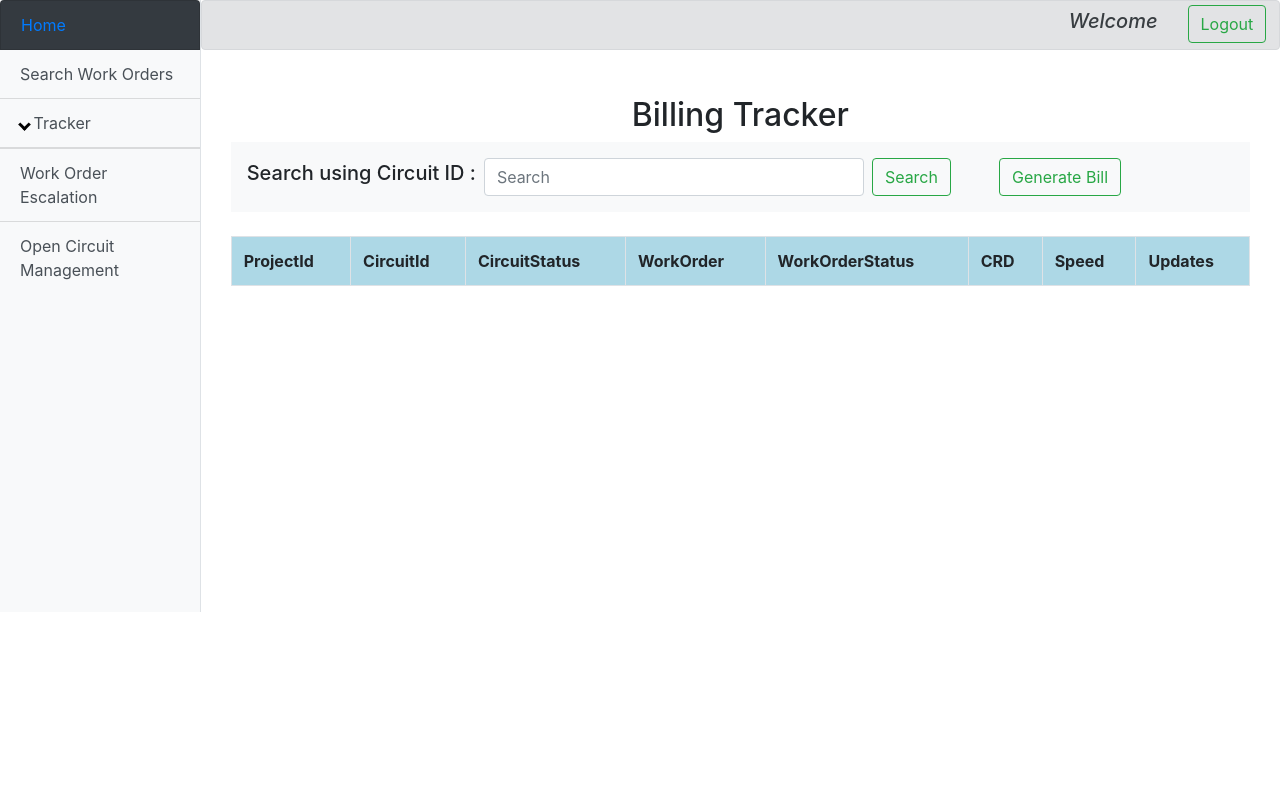
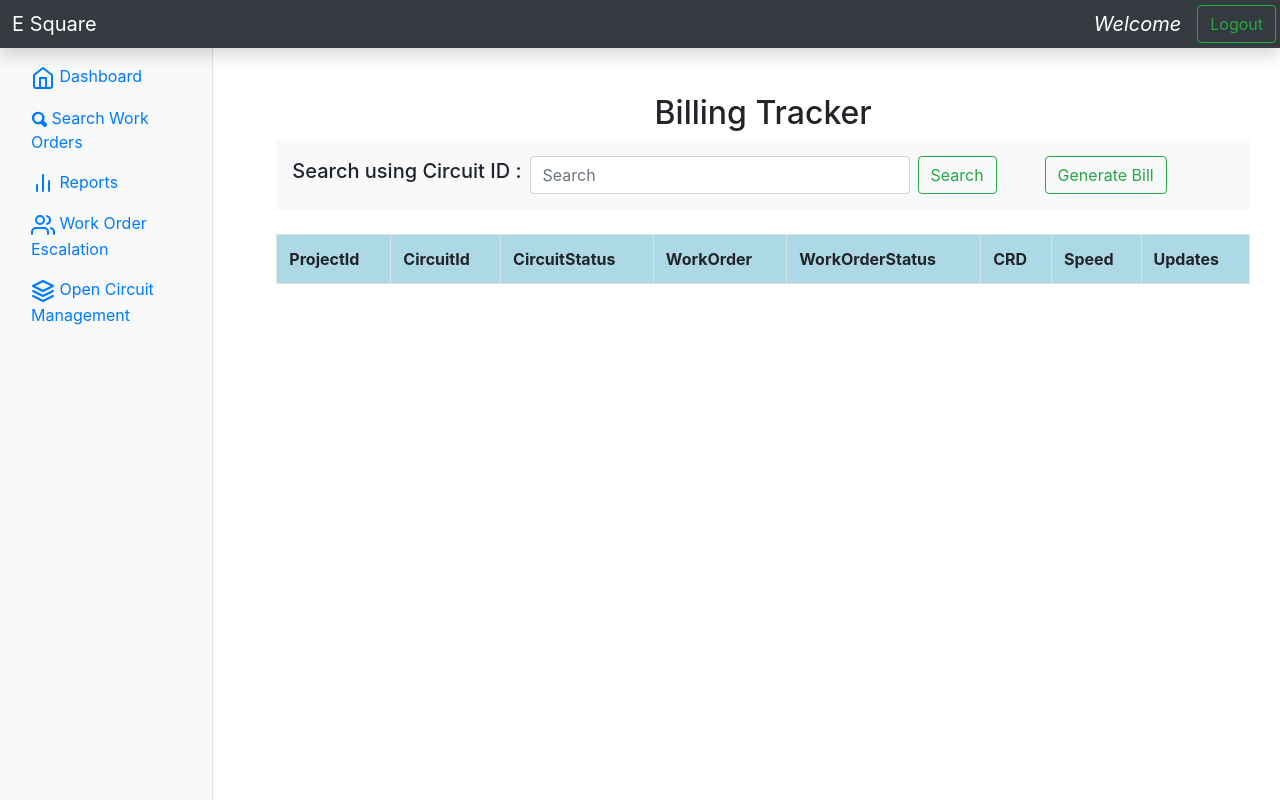
Before and after one commit to itisvivek/SOW4, a Django app: page /Home/BillingTracker in a window 1280 px wide. Run offline with Django 3.2, Linux system fonts and the light colour scheme; lists and menus that the app fills with data are empty; parts of the project's set-up code (start-up, migrations or seed data) failed here and were passed over; some libraries are stand-ins or nearby versions.

Commit message:
new sidebar with collapse for small screen and top navbar

```diff
--- a/Django-master/mysite/Home/templates/Base.html
+++ b/Django-master/mysite/Home/templates/Base.html
@@ -10,9 +10,53 @@
     <meta name="description" content="">
     <meta name="author" content="">
 
-    <title>SOW4</title>
+    <title>SOW4 -testing</title>
 	<link rel="icon" type="image/png" href="{% static 'images/icons/dashboard.png' %}"/>
+    <!-- Bootstrap CSS -->
+    <link rel="stylesheet" href="https://stackpath.bootstrapcdn.com/bootstrap/4.4.1/css/bootstrap.min.css"
+          integrity="sha384-Vkoo8x4CGsO3+Hhxv8T/Q5PaXtkKtu6ug5TOeNV6gBiFeWPGFN9MuhOf23Q9Ifjh" crossorigin="anonymous">
+
+    <!-- jQuery first, then Popper.js, then Bootstrap JS -->
+    <script src="https://code.jquery.com/jquery-3.4.1.slim.min.js"
+            integrity="sha384-J6qa4849blE2+poT4WnyKhv5vZF5SrPo0iEjwBvKU7imGFAV0wwj1yYfoRSJoZ+n"
+            crossorigin="anonymous"></script>
+    <script src="https://cdn.jsdelivr.net/npm/popper.js@1.16.0/dist/umd/popper.min.js"
+            integrity="sha384-Q6E9RHvbIyZFJoft+2mJbHaEWldlvI9IOYy5n3zV9zzTtmI3UksdQRVvoxMfooAo"
+            crossorigin="anonymous"></script>
+    <script src="https://stackpath.bootstrapcdn.com/bootstrap/4.4.1/js/bootstrap.min.js"
+            integrity="sha384-wfSDF2E50Y2D1uUdj0O3uMBJnjuUD4Ih7YwaYd1iqfktj0Uod8GCExl3Og8ifwB6"
+            crossorigin="anonymous"></script>
+			 <!-- Custom styles for this template -->
+    <!--<link href="https://getbootstrap.com/docs/4.4/examples/dashboard/dashboard.css" rel="stylesheet">-->
+
 			<style>
+			.sidebar-sticky {
+  position: relative;
+  top: 0;
+  height: calc(100vh - 48px);
+  padding-top: .5rem;
+  overflow-x: hidden;
+  overflow-y: auto; /* Scrollable contents if viewport is shorter than content. */
+}
+/* -----
+SVG Icons - svgicons.sparkk.fr
+----- */
+
+.svg-icon {
+  width: 1em;
+  height: 1em;
+}
+
+.svg-icon path,
+.svg-icon polygon,
+.svg-icon rect {
+  fill: #4691f6;
+}
+
+.svg-icon circle {
+  stroke: #4691f6;
+  stroke-width: 1;
+}
 i {
             border: solid black;
             border-width: 0 3px 3px 0;
@@ -34,99 +78,100 @@
         {% block css%}
         {% endblock %}
 			</style>
-    <!--
-          th{background: black;
-          box-shadow: 0 2px 2px -1px rgba(0, 0, 0, 0.4);}
+</head>
+<!--  <ul class="navbar justify-content-end"  style="list-style-type: none">
+   <li class="nav-item">
+   </li>
+    <li class="nav-item text-nowrap">
+	    </li>
+  </ul
+  <form method="POST">{% csrf_token %}
+                    <button class="btn btn-outline-success "value="submit" name="Logout">Logout</button>
+                </form>
    -->
-    <!-- Bootstrap CSS -->
-    <link rel="stylesheet" href="https://stackpath.bootstrapcdn.com/bootstrap/4.4.1/css/bootstrap.min.css"
-          integrity="sha384-Vkoo8x4CGsO3+Hhxv8T/Q5PaXtkKtu6ug5TOeNV6gBiFeWPGFN9MuhOf23Q9Ifjh" crossorigin="anonymous">
-
-    <!-- jQuery first, then Popper.js, then Bootstrap JS -->
-    <script src="https://code.jquery.com/jquery-3.4.1.slim.min.js"
-            integrity="sha384-J6qa4849blE2+poT4WnyKhv5vZF5SrPo0iEjwBvKU7imGFAV0wwj1yYfoRSJoZ+n"
-            crossorigin="anonymous"></script>
-    <script src="https://cdn.jsdelivr.net/npm/popper.js@1.16.0/dist/umd/popper.min.js"
-            integrity="sha384-Q6E9RHvbIyZFJoft+2mJbHaEWldlvI9IOYy5n3zV9zzTtmI3UksdQRVvoxMfooAo"
-            crossorigin="anonymous"></script>
-    <script src="https://stackpath.bootstrapcdn.com/bootstrap/4.4.1/js/bootstrap.min.js"
-            integrity="sha384-wfSDF2E50Y2D1uUdj0O3uMBJnjuUD4Ih7YwaYd1iqfktj0Uod8GCExl3Og8ifwB6"
-            crossorigin="anonymous"></script>
-</head>
-
 <body>
+<nav class="navbar navbar-dark fixed-top bg-dark flex-md-nowrap p-1 shadow justify-content-between ">
+  <a class="navbar-brand ml-2">E Square</a>
+  <form class="form-inline" method="POST">{% csrf_token %}
+	<a class=" navbar-brand text-capitalize text-lowercase font-italic d-flex justify-content-end p-0"> welcome {{ Username }} </a>
+    <button class="btn btn-outline-success my-2 my-sm-0" type="submit" value="submit" name="Logout">Logout</button>
+  </form>
+   <button type="button" class="btn btn-link d-md-none" data-toggle="collapse" data-target="#bd-docs-nav" aria-controls="bd-docs-nav" aria-expanded="false" aria-label="Toggle docs navigation"><svg xmlns="http://www.w3.org/2000/svg" width="30" height="30" viewBox="0 0 30 30" role="img" focusable="false"><title>Menu</title><path stroke="currentColor" stroke-linecap="round" stroke-miterlimit="10" stroke-width="2" d="M4 7h22M4 15h22M4 23h22"/></svg></button>
+</nav>
 
 
 
-<div class="d-flex" id="wrapper">
+</nav>
 
-    <!-- Sidebar -->
-
-    <div class="bg-light border-right  " id="sidebar-wrapper">
-        <a href="/Home" class="list-group-item list-group-item-action bg-dark text-primary sidebar-heading">Home</a>
-        <div class="list-group list-group-flush ">
-            <a href="/Home/SearchWo" class="list-group-item list-group-item-action bg-light">Search Work Orders</a>
-            <a class="list-group-item list-group-item-action bg-light" data-toggle="collapse" href="#collapseExample"><i
-                    class="arrow down"></i> Tracker</a>
-            <div class="collapse" id="collapseExample">
-                <ul class="nested">
-
-                    <li style="list-style-type: square"><a href="/Home/ProjectStatusTracker"
-                                                           class="list-group-item list-group-item-action bg-light">Project
-                        Status Tracker</a></li>
-                    <li style="list-style-type: square"><a href="/Home/ProjectClosureApproval"
-                                                           class="list-group-item list-group-item-action bg-light">Project
-                        Closure Approval</a></li>
-                    <li style="list-style-type: square"><a href="/Home/BillingTracker"
-                                                           class="list-group-item list-group-item-action bg-light">Circuit
-                        Billing Tracker</a></li>
+    <div class="container-fluid mt-5 ">
+      <div class="row">
+          <!-- Side bar
+        <div class="col-md-3 col-xl-2 bd-sidebar sidebar-sticky">
+          <nav class="bg-light border-right show bd-links list-group-flush " id="bd-docs-nav">
+		  class="col-md-2 d-none d-md-block bg-light sidebar"-->
+		<nav class="col-md-3 col-xl-2 md-2 bg-light border-right show bd-links list-group-flush " id="bd-docs-nav">
+		  <div class="sidebar-sticky " >
+		  <ul class="nav flex-column " >
+          <li class="nav-item">
+            <a class="nav-link active" href="/Home">
+              <svg  width="24" height="24" viewBox="0 0 24 24" fill="none" stroke="currentColor" stroke-width="2" stroke-linecap="round" stroke-linejoin="round" class="feather feather-home"><path d="M3 9l9-7 9 7v11a2 2 0 0 1-2 2H5a2 2 0 0 1-2-2z"></path><polyline points="9 22 9 12 15 12 15 22"></polyline></svg>
+              Dashboard <span class="sr-only">(current)</span>
+            </a>
+          </li>
+          <li class="nav-item">
+            <a class="nav-link" href="/Home/SearchWo">
+			<svg class="svg-icon" viewBox="0 0 19 19" fill="none" stroke="currentColor" stroke-width="2" stroke-linecap="round" stroke-linejoin="round">
+							<path d="M18.125,15.804l-4.038-4.037c0.675-1.079,1.012-2.308,1.01-3.534C15.089,4.62,12.199,1.75,8.584,1.75C4.815,1.75,1.982,4.726,2,8.286c0.021,3.577,2.908,6.549,6.578,6.549c1.241,0,2.417-0.347,3.44-0.985l4.032,4.026c0.167,0.166,0.43,0.166,0.596,0l1.479-1.478C18.292,16.234,18.292,15.968,18.125,15.804 M8.578,13.99c-3.198,0-5.716-2.593-5.733-5.71c-0.017-3.084,2.438-5.686,5.74-5.686c3.197,0,5.625,2.493,5.64,5.624C14.242,11.548,11.621,13.99,8.578,13.99 M16.349,16.981l-3.637-3.635c0.131-0.11,0.721-0.695,0.876-0.884l3.642,3.639L16.349,16.981z"></path>
+						</svg>
+              Search Work Orders
+            </a>
+          </li>
+          <li class="nav-item" data-toggle="collapse" href="#Tracker">
+            <a class="nav-link" href="#">
+              <svg xmlns="http://www.w3.org/2000/svg" width="24" height="24" viewBox="0 0 24 24" fill="none" stroke="currentColor" stroke-width="2" stroke-linecap="round" stroke-linejoin="round" class="feather feather-bar-chart-2"><line x1="18" y1="20" x2="18" y2="10"></line><line x1="12" y1="20" x2="12" y2="4"></line><line x1="6" y1="20" x2="6" y2="14"></line></svg>
+              Reports
+            </a>
+			<div class="collapse" id="Tracker">
+                <ul class="nested nav " style="list-style-type: none">
+                    <li> <a class="nav-link" href="/Home/ProjectStatusTracker" >Project Status Tracker</a></li>
+                    <li> <a class="nav-link" href="/Home/ProjectClosureApproval" >Project Closure Approval</a></li>
+                    <li> <a class="nav-link" href="/Home/BillingTracker">Circuit Billing Tracker</a></li>
                 </ul>
             </div>
-            <a href="/Home/WorkOrderEscalation" class="list-group-item list-group-item-action bg-light">Work Order
-                Escalation</a>
-            <a href="/Home/OpenCircuitManagement" class="list-group-item list-group-item-action bg-light">Open Circuit
-                Management</a>
-        </div>
-    </div>
-    <!-- /#sidebar-wrapper -->
+          </li>
+          <li class="nav-item">
+            <a class="nav-link" href="/Home/WorkOrderEscalation">
+              <svg xmlns="http://www.w3.org/2000/svg" width="24" height="24" viewBox="0 0 24 24" fill="none" stroke="currentColor" stroke-width="2" stroke-linecap="round" stroke-linejoin="round" class="feather feather-users"><path d="M17 21v-2a4 4 0 0 0-4-4H5a4 4 0 0 0-4 4v2"></path><circle cx="9" cy="7" r="4"></circle><path d="M23 21v-2a4 4 0 0 0-3-3.87"></path><path d="M16 3.13a4 4 0 0 1 0 7.75"></path></svg>
+              Work Order Escalation
+            </a>
+          </li>
 
-    <!-- Page Content -->
-    <div class="container">
-        <div class="row alert alert-secondary py-0">
-            <div class="col-xl-11 ">
-                <h5 class="text-capitalize font-italic text-right py-2"> Welcome {{ Username }} </h5>
-            </div>
-            <div class="col-xl-1 py-1">
-                <form method="POST">{% csrf_token %}
-                    <button class="btn btn-outline-success "value="submit" name="Logout">Logout</button>
-                </form>
-            </div>
+          <li class="nav-item">
+            <a class="nav-link" href="/Home/OpenCircuitManagement">
+              <svg xmlns="http://www.w3.org/2000/svg" width="24" height="24" viewBox="0 0 24 24" fill="none" stroke="currentColor" stroke-width="2" stroke-linecap="round" stroke-linejoin="round" class="feather feather-layers"><polygon points="12 2 2 7 12 12 22 7 12 2"></polygon><polyline points="2 17 12 22 22 17"></polyline><polyline points="2 12 12 17 22 12"></polyline></svg>
+              Open Circuit Management
+            </a>
+          </li>
+        </ul>
 
            </div>
-            <div class="container">
+		 </nav>
+
+        <!--side bar ends-->
+
+        <!--content-->
+        <main class="col-md-9  col-xl-10  py-md-3 pl-md-5 bd-content" role="main">
+                <div class="container-fluid">
                 {% block content %}
                 {% endblock %}
             </div>
 
+        </main>
+        <!--content ends-->
       </div>
-    <!-- /#page-content-wrapper -->
-
     </div>
-<!-- /#wrapper -->
-
-    <!-- Optional JavaScript -->
-    {% block script %}
-    {% endblock %}
-    <!-- Menu Toggle Script -->
-    <script>
-        $("#menu-toggle").click(function (e) {
-            e.preventDefault();
-            $("#wrapper").toggleClass("toggled");
-        });
-    </script>
-
-
 
 </body>
 
+
 </html>
```
Also changed, not shown: Django-master/mysite/Home/templates/Base1.html (+77 -32 lines), Django-master/mysite/db.sqlite3. Lines whose indentation alone changed are shown as unchanged.
